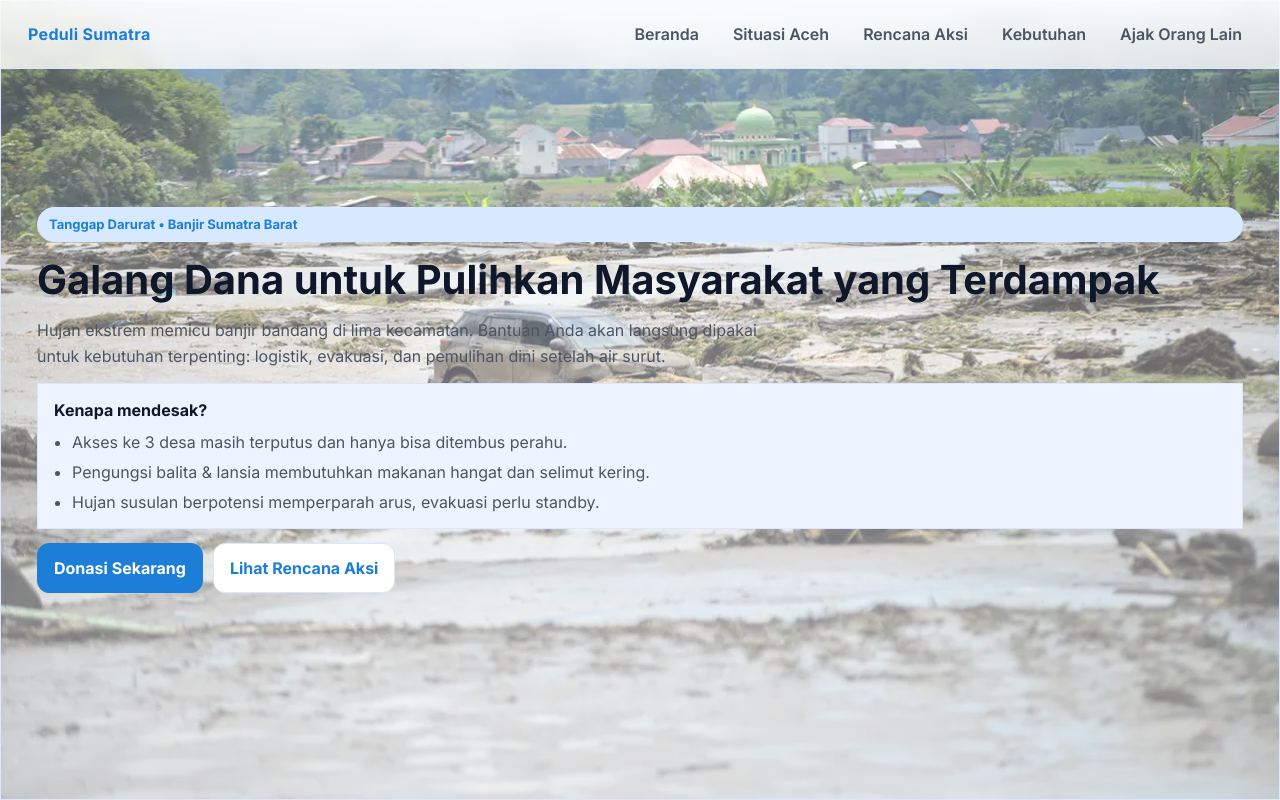
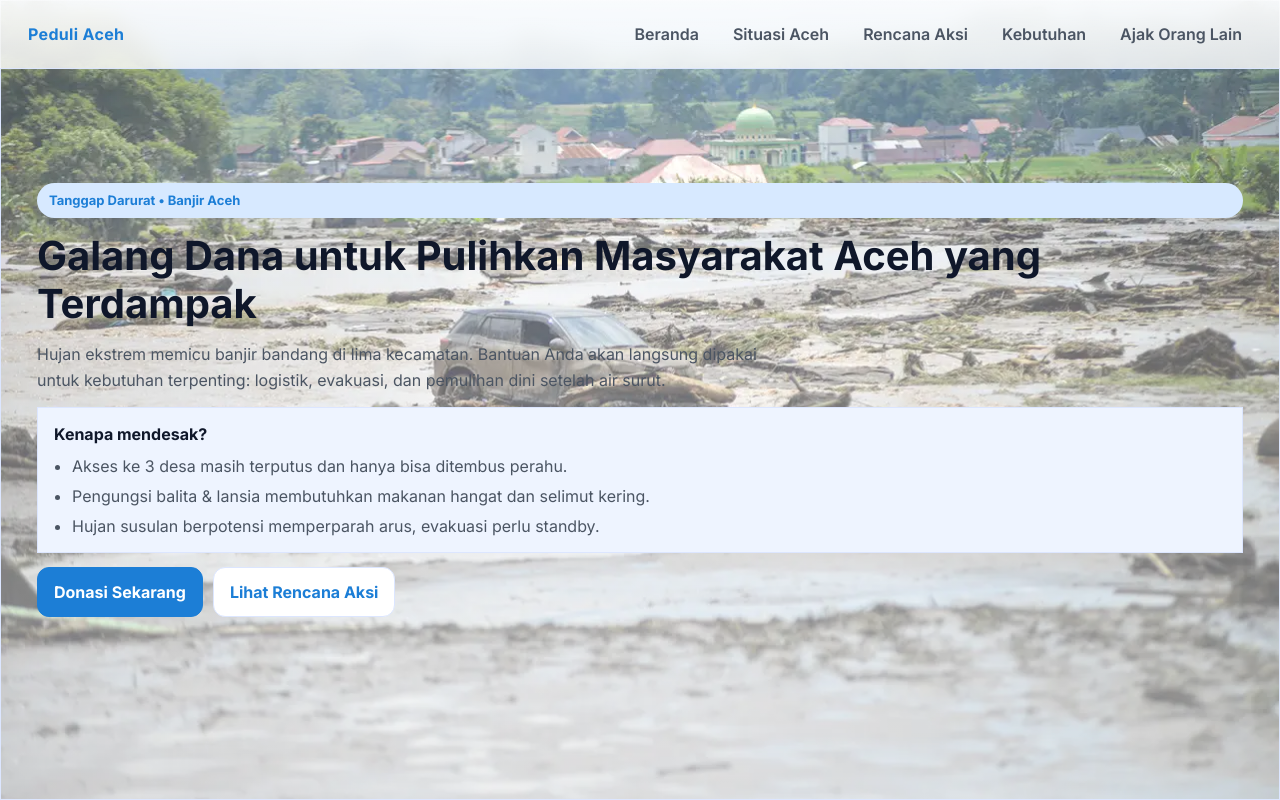
Before and after one commit to albantani17/galang-dana, a React (Vite) app: page / in a window 1280 px wide. Shown: the top 800 px of the page. Built offline with nearby package versions, Linux system fonts and the light colour scheme.

Commit message:
edit title to aceh

```diff
--- a/src/App.jsx
+++ b/src/App.jsx
@@ -41,7 +41,7 @@ function App() {
   return (
     <div className='page'>
       <nav className='navbar'>
-        <div className='nav-brand'>Peduli Sumatra</div>
+        <div className='nav-brand'>Peduli Aceh</div>
         <button
           className='nav-toggle'
           aria-label='Toggle navigasi'
@@ -72,8 +72,8 @@ function App() {
       </nav>
 
       <header className='hero' id='main'>
-        <div className='hero-badge'>Tanggap Darurat • Banjir Sumatra Barat</div>
-        <h1>Galang Dana untuk Pulihkan Masyarakat yang Terdampak</h1>
+        <div className='hero-badge'>Tanggap Darurat • Banjir Aceh</div>
+        <h1>Galang Dana untuk Pulihkan Masyarakat Aceh yang Terdampak</h1>
         <p className='lede'>
           Hujan ekstrem memicu banjir bandang di lima kecamatan. Bantuan Anda
           akan langsung dipakai untuk kebutuhan terpenting: logistik, evakuasi,
```
